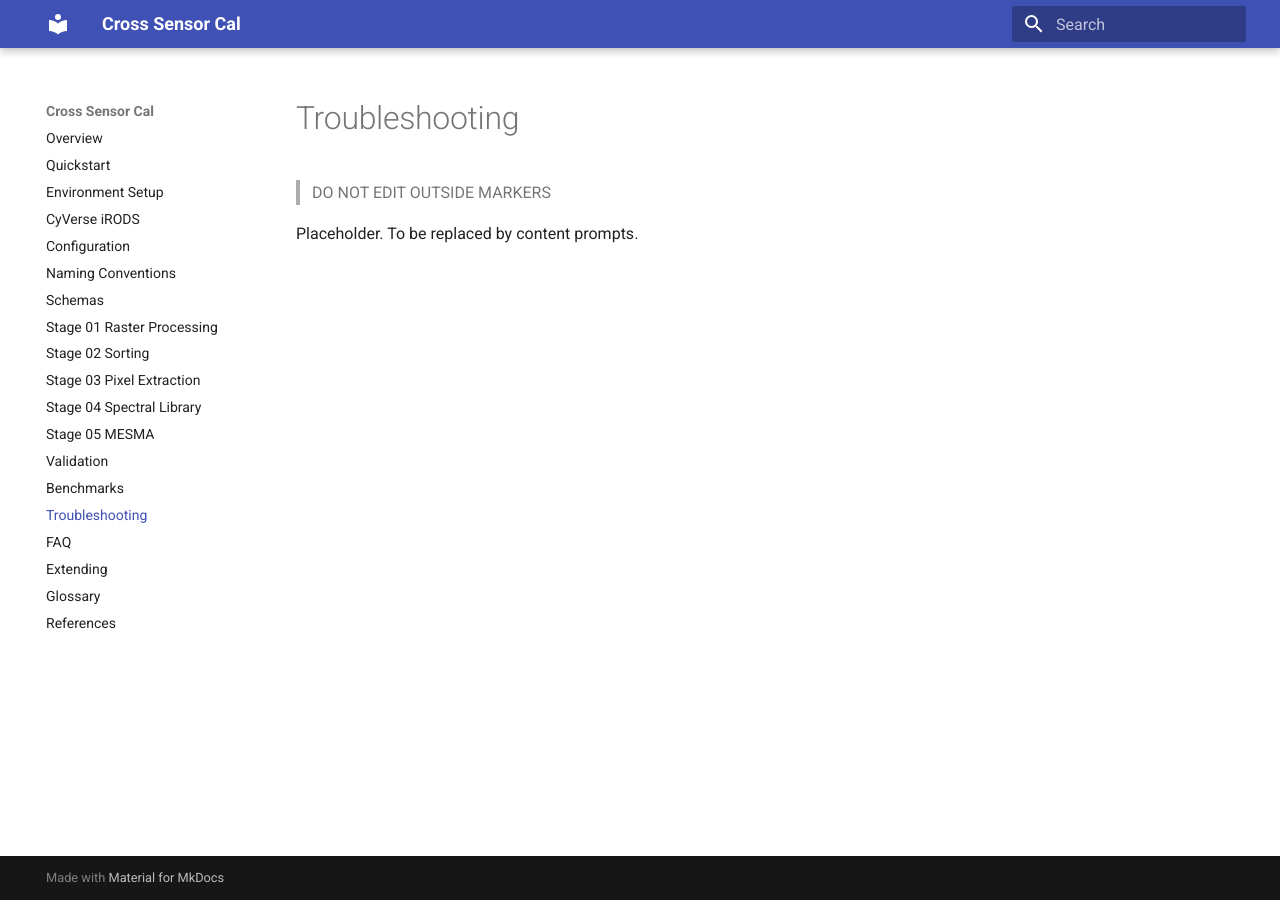
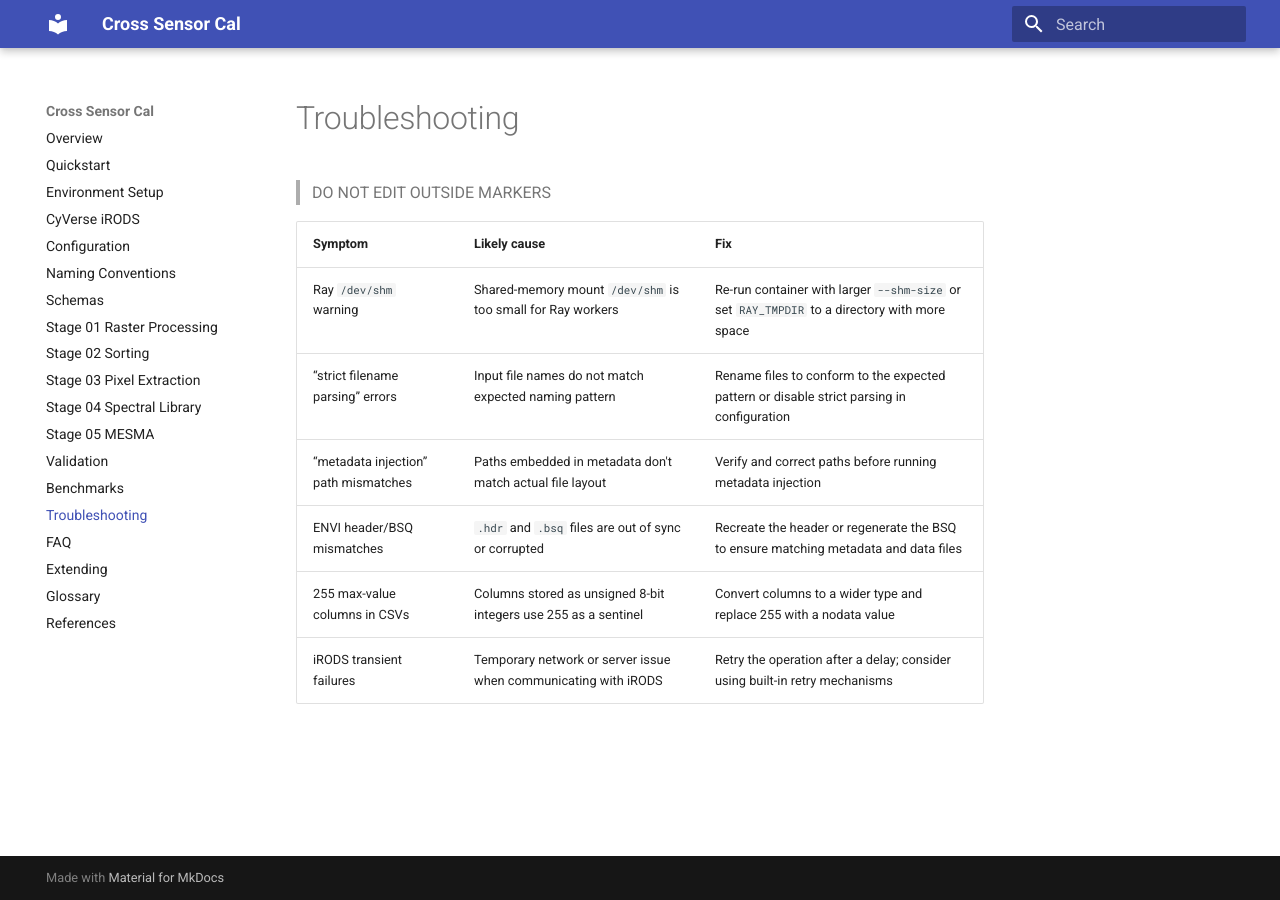
Before and after one commit to earthlab/cross-sensor-cal, an MkDocs documentation site: the page built from docs/troubleshooting.md, in a window 1280 px wide. Built offline with MkDocs 1.6.1 and Material for MkDocs 9.7.7, drawn with Linux system fonts in a browser that asks for light colours.

Commit message:
docs: add troubleshooting table

```diff
--- a/docs/troubleshooting.md
+++ b/docs/troubleshooting.md
@@ -2,5 +2,12 @@
 
 > DO NOT EDIT OUTSIDE MARKERS
 <!-- FILLME:START -->
-Placeholder. To be replaced by content prompts.
+| Symptom | Likely cause | Fix |
+| --- | --- | --- |
+| Ray `/dev/shm` warning | Shared-memory mount `/dev/shm` is too small for Ray workers | Re-run container with larger `--shm-size` or set `RAY_TMPDIR` to a directory with more space |
+| “strict filename parsing” errors | Input file names do not match expected naming pattern | Rename files to conform to the expected pattern or disable strict parsing in configuration |
+| “metadata injection” path mismatches | Paths embedded in metadata don't match actual file layout | Verify and correct paths before running metadata injection |
+| ENVI header/BSQ mismatches | `.hdr` and `.bsq` files are out of sync or corrupted | Recreate the header or regenerate the BSQ to ensure matching metadata and data files |
+| 255 max-value columns in CSVs | Columns stored as unsigned 8-bit integers use 255 as a sentinel | Convert columns to a wider type and replace 255 with a nodata value |
+| iRODS transient failures | Temporary network or server issue when communicating with iRODS | Retry the operation after a delay; consider using built-in retry mechanisms |
 <!-- FILLME:END -->
```
